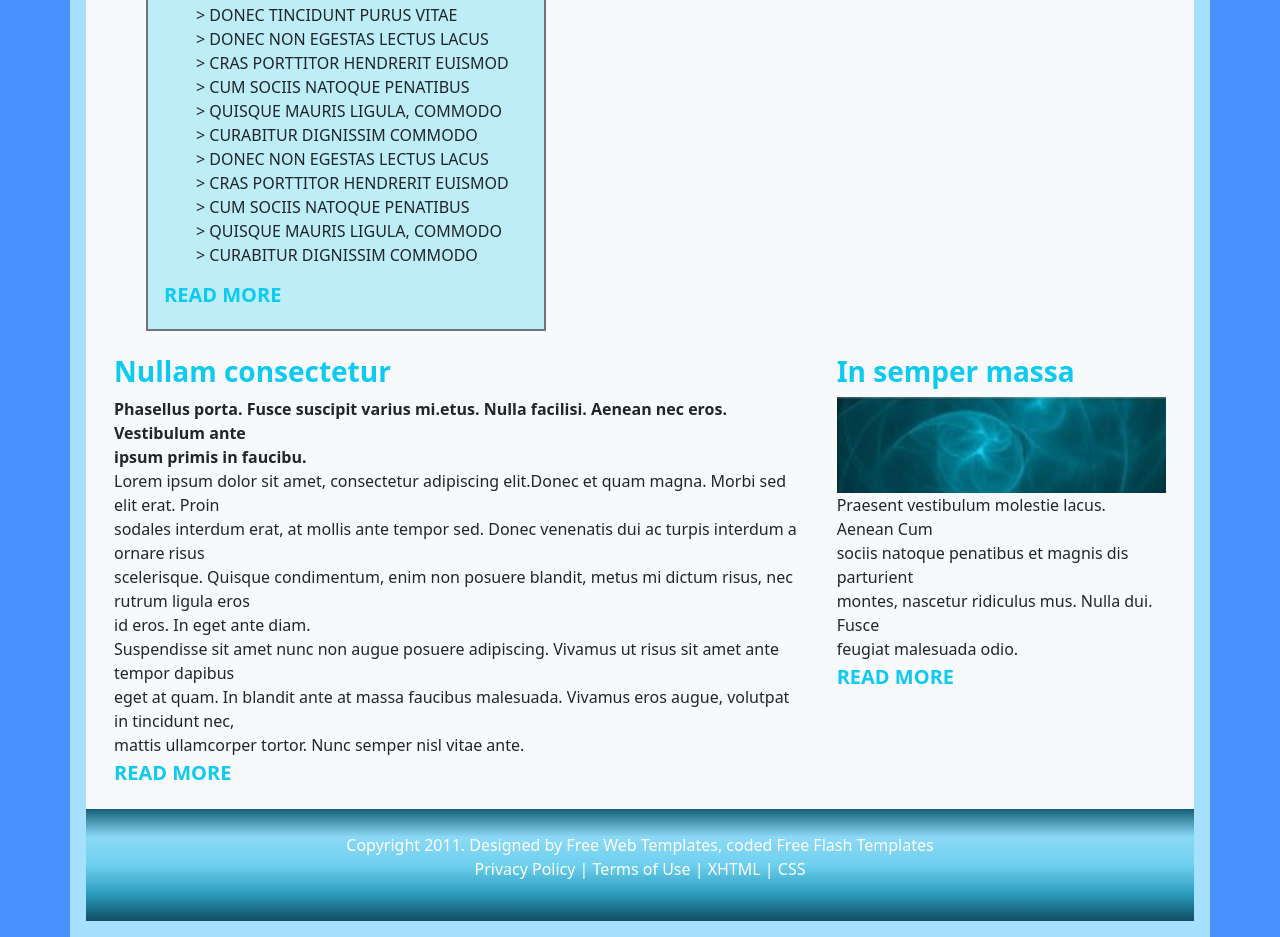
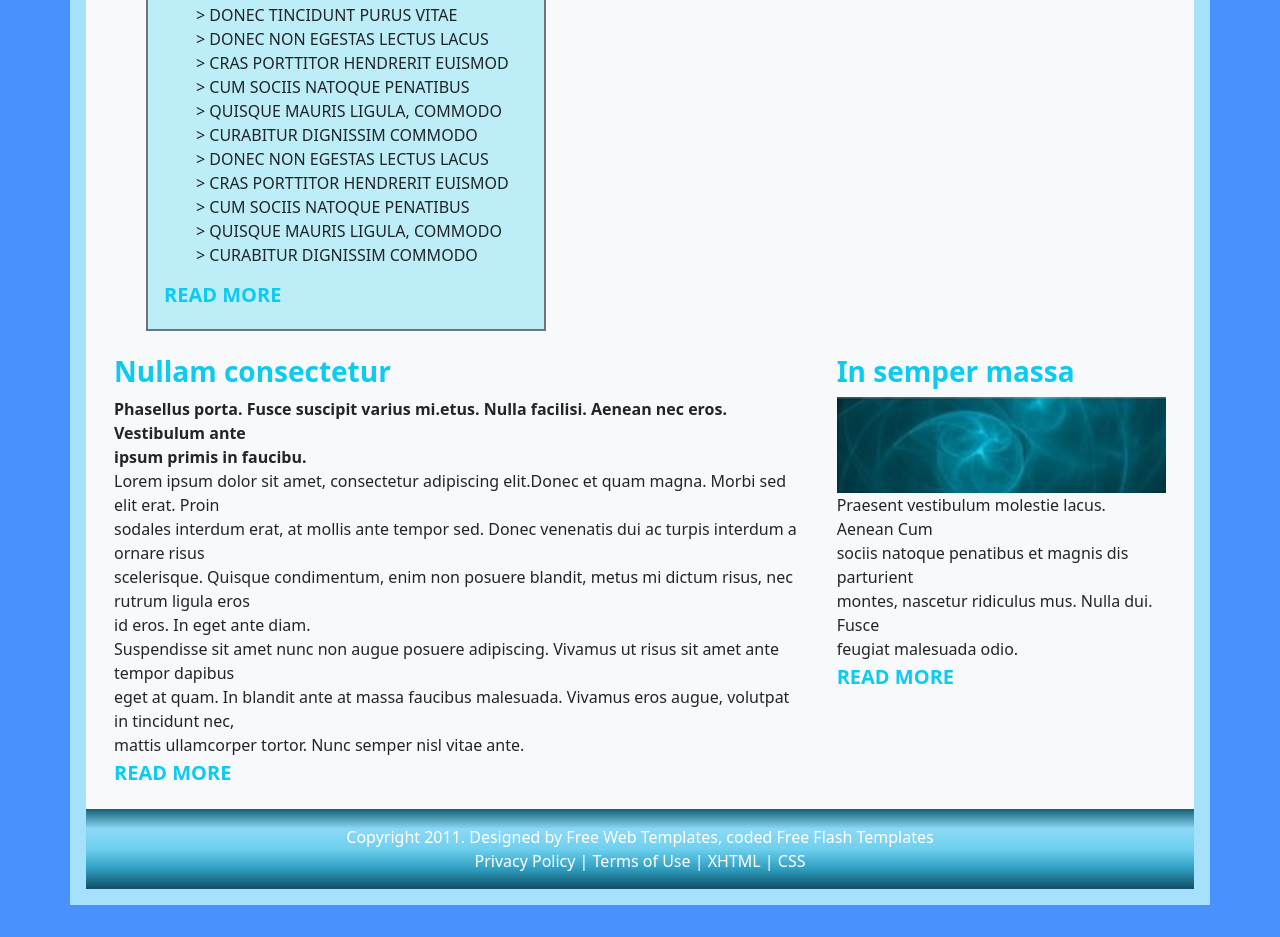
Before and after one commit to cyouying/web2023, a plain HTML site: page task two.html in a window 1280 px wide. Shown: the part 1107-2044 px from the top of the page. After the commit the page ends 2012 px from the top, so only its background shows below. Drawn offline with Linux system fonts and the light colour scheme.

Commit message:
task two

```diff
--- a/css/task two_style.css
+++ b/css/task two_style.css
@@ -24,4 +24,5 @@ li {
 
 #footer {
     background-image:linear-gradient(#156077 ,#8cd9f7 ,#6ed0ee ,  #2e9ec0, #104d62);
+    height: 80px;
 }
--- a/task two.html
+++ b/task two.html
@@ -200,8 +200,8 @@
             </div>
         </article>
 
-        <footer class="container px-5 py-4" id="footer">
-            <p class="text-center text-white ">Copyright 2011. Designed by Free Web Templates, coded Free Flash
+        <footer class="container" id="footer">
+            <p class="text-center text-white  mb-0 pt-3">Copyright 2011. Designed by Free Web Templates, coded Free Flash
                 Templates<br>Privacy Policy | Terms of
                 Use |
                 XHTML | CSS</p>
```
